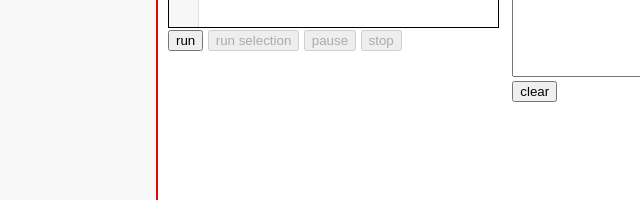
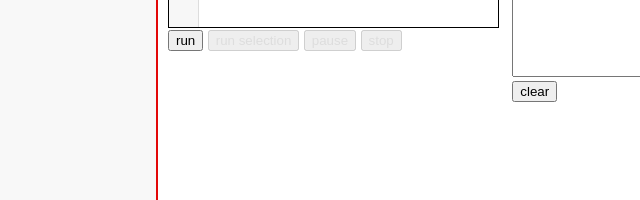
Before and after one commit to davidedc/Fizzylogo, a plain HTML site: page sandbox/sandbox.htm in a window 1280 px wide. Shown: the part 370-570 px from the top of the page, 134-774 px from the left. Drawn offline with Linux system fonts and the light colour scheme; a web font is replaced by a local one.

Commit message:
minor: fainter disabled buttons in the sandbox

```diff
--- a/sandbox/CodeMirror_files/codemirror.css
+++ b/sandbox/CodeMirror_files/codemirror.css
@@ -1,4 +1,6 @@
 /* BASICS */
+
+button:disabled { color: #dddddd; }
 
 .CodeMirror {
   /* Set height, width, borders, and global font properties here */
```
